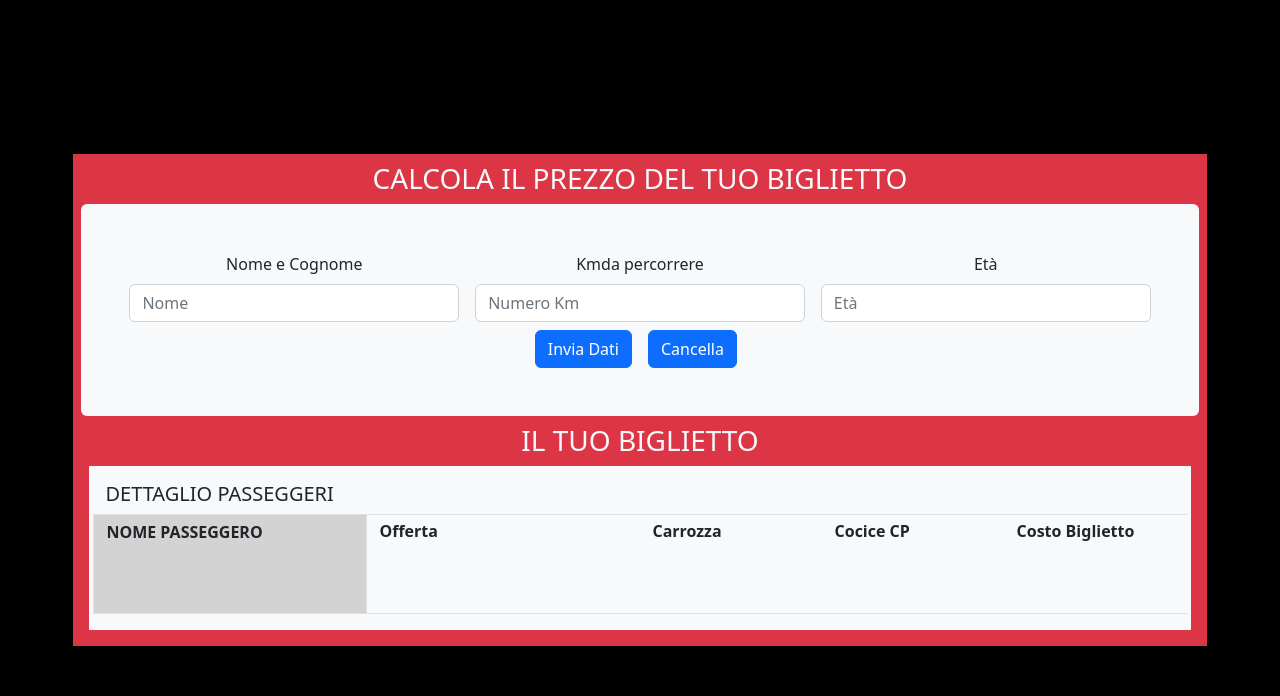
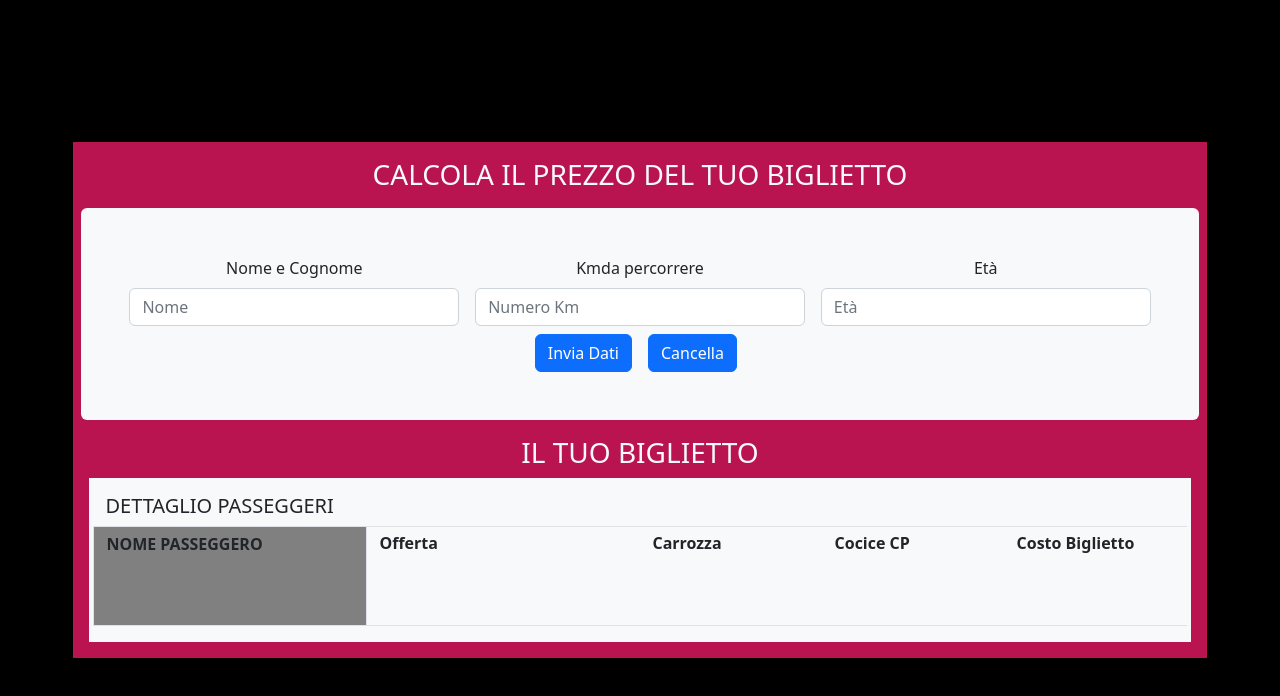
Before and after one commit to Andrea-lulli/js-biglietto-treno-form, a plain HTML site: page index.html in a window 1280 px wide. Drawn offline with nearby package versions, Linux system fonts and the light colour scheme.

Commit message:
grafica completata

```diff
--- a/index.html
+++ b/index.html
@@ -12,8 +12,8 @@
 
     <div class="conteiner d-flex align-items-center justify-content-center">
 
-        <div class="bg-danger p-2  ">
-            <h3 class="text-center text-light">CALCOLA IL PREZZO DEL TUO BIGLIETTO</h3>
+        <div class="bg-purple p-2  ">
+            <h3 class="text-center text-light p-2">CALCOLA IL PREZZO DEL TUO BIGLIETTO</h3>
             <div class="bg-light p-5 d-flex align-items-center  justify-content-between w-100 rounded">
 
                 <form class="row gy-2 gx-3 align-items-center ">
@@ -40,8 +40,8 @@
             </div>
 
 
-            <div class="bg-danger p-2  ">
-                <h3 class="text-center text-light">IL TUO BIGLIETTO</h3>
+            <div class="p-2">
+                <h3 class="text-center text-light mt-2">IL TUO BIGLIETTO</h3>
                 <div class="bg-light p-3 ">
                     <div class="col-12">
                         <h5>DETTAGLIO PASSEGGERI</h5>
--- a/style.css
+++ b/style.css
@@ -9,5 +9,9 @@
 }
 
 .bg-grey{
-    background-color: lightgray;
+    background-color: rgba(128,128,128,255);
 }
+
+.bg-purple{
+    background-color: rgba(185,20,80,255);
+}
```
